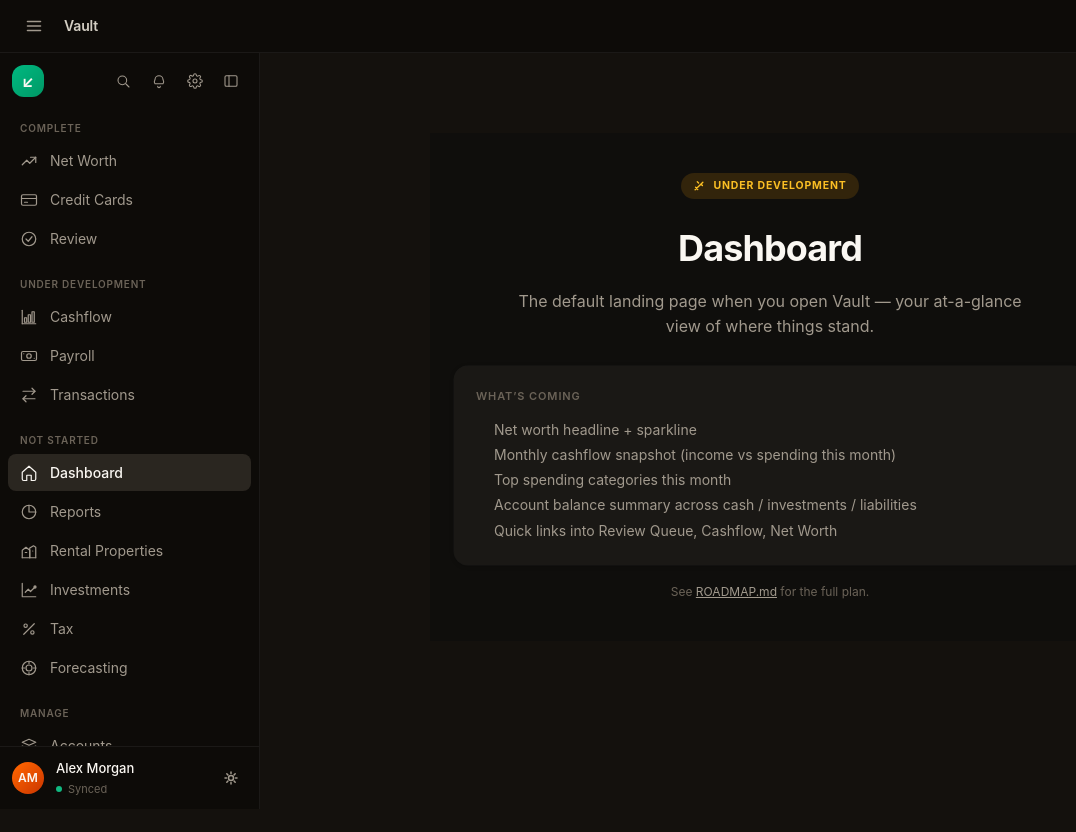
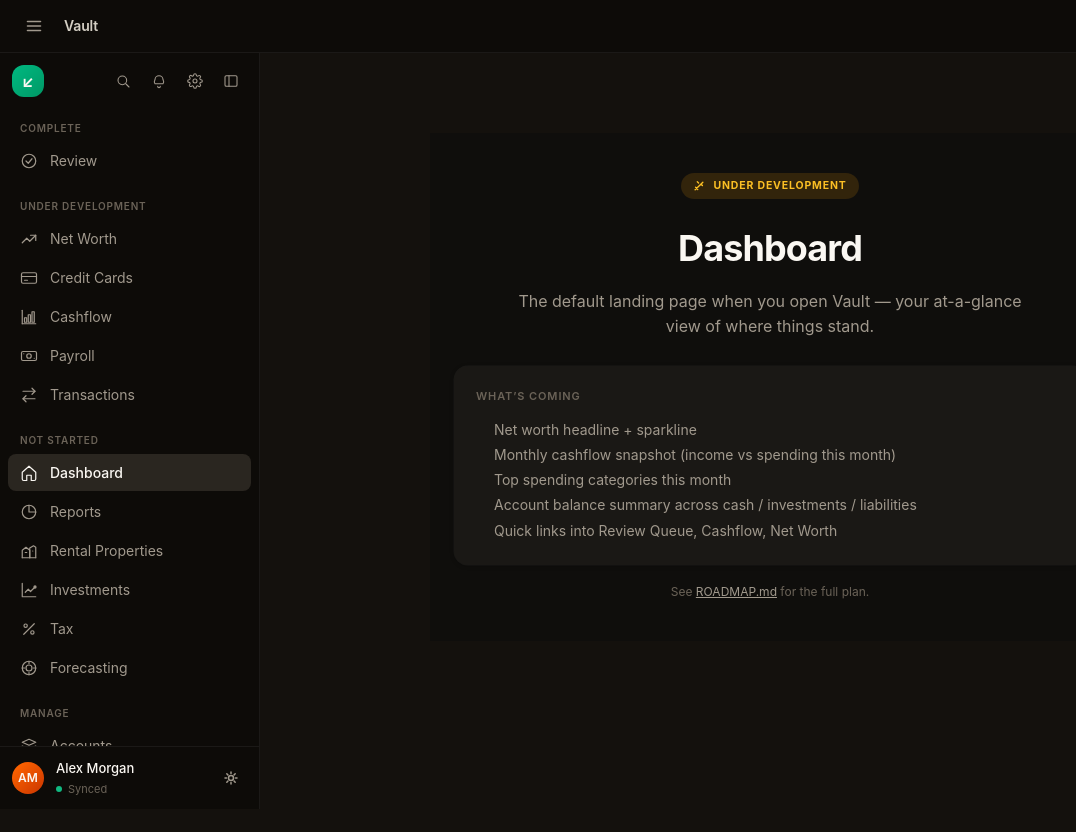
Before and after one commit to Luis-Castellanos/Gringotts-Vault, a Next.js app: page / in a window 1280 px wide. Shown: the top 832 px of the page, without its empty margins (0-1076 px from the left). Built offline with nearby package versions, Linux system fonts and the light colour scheme.

Commit message:
Sidebar: only Review under Complete; Net Worth + Credit Cards → Under development

```diff
--- a/components/Sidebar.tsx
+++ b/components/Sidebar.tsx
@@ -63,14 +63,14 @@ const NAV_GROUPS: readonly NavGroup[] = [
   {
     label: 'Complete',
     items: [
-      { href: '/net-worth', label: 'Net Worth', Icon: IconNetWorth },
-      { href: '/credit-cards', label: 'Credit Cards', Icon: IconCreditCard },
       { href: '/review', label: 'Review', Icon: IconReview, showBadge: true },
     ],
   },
   {
     label: 'Under development',
     items: [
+      { href: '/net-worth', label: 'Net Worth', Icon: IconNetWorth },
+      { href: '/credit-cards', label: 'Credit Cards', Icon: IconCreditCard },
       { href: '/cashflow', label: 'Cashflow', Icon: IconCashflow },
       { href: '/payroll', label: 'Payroll', Icon: IconPayroll },
       { href: '/transactions', label: 'Transactions', Icon: IconTransactions },
```
